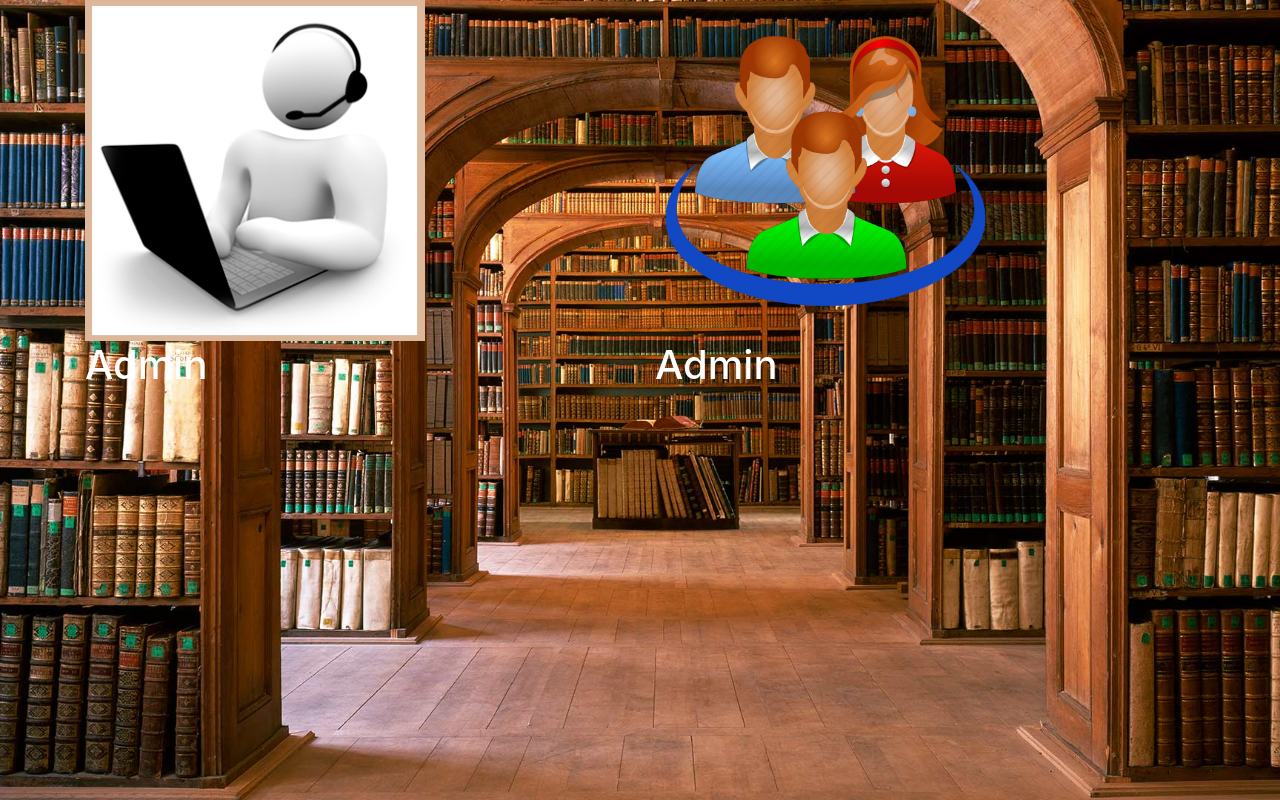
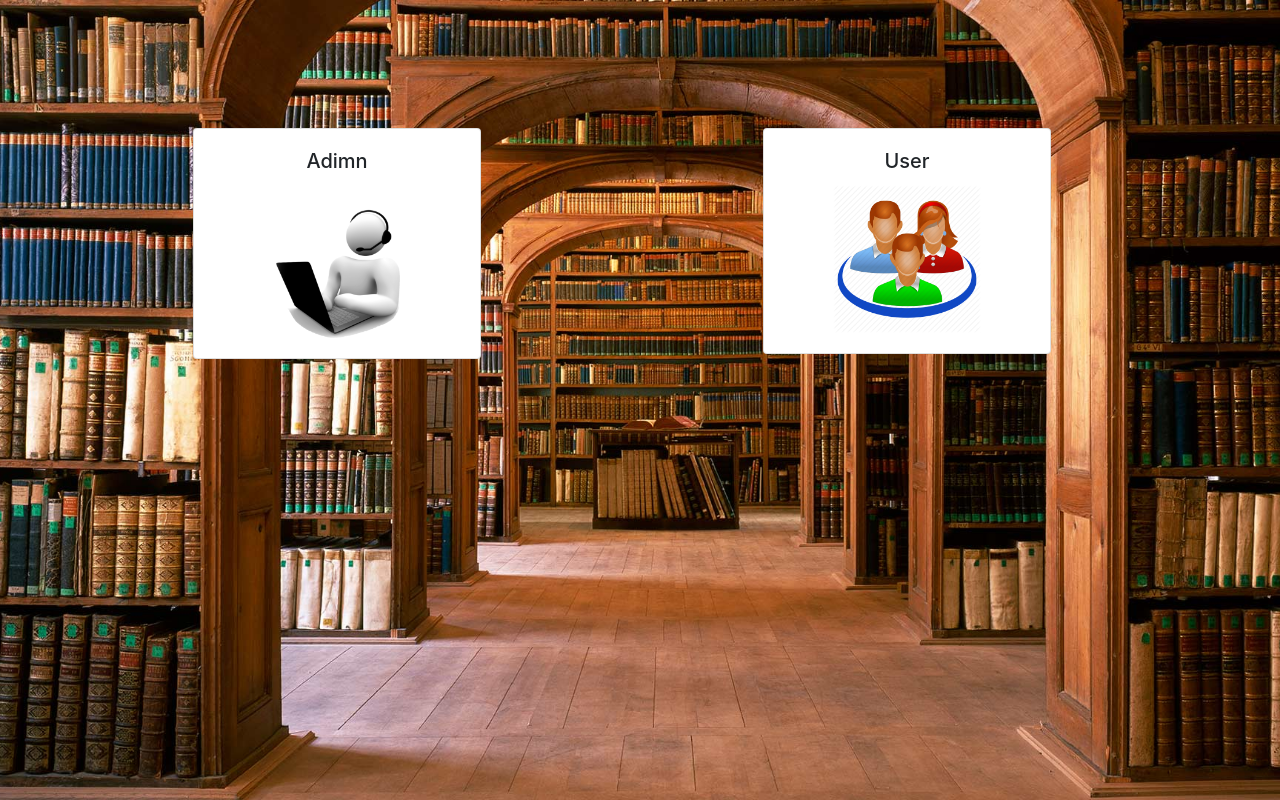
Before and after one commit to anjana6/Library-Management-System, a React (Create React App) app in the folder online-library/: page / in a window 1280 px wide. Built offline with nearby package versions, Linux system fonts and the light colour scheme.

Commit message:
create homepage

```diff
--- a/online-library/src/App.css
+++ b/online-library/src/App.css
@@ -2,7 +2,17 @@
   background:url('./Images/home.jpg') no-repeat center center/cover;
   height: 100vh;
   width: 100%;
+  padding-top: 10%;
 }
+.card-admin{
+  left: 20%;
+}
+.card-user{
+  left:  20%;
+}
+/* .img-content{
+  margin-top: 30%;
+} */
 
 /* .App-logo {
   height: 40vmin;
--- a/online-library/src/component/layout/Home.js
+++ b/online-library/src/component/layout/Home.js
@@ -1,6 +1,6 @@
 import React from 'react';
-import {Container,Row,Col,Image} from 'react-bootstrap';
-import admin from '../../Images/admin.png'
+import {Container,Row,Col,Image,Card} from 'react-bootstrap';
+import admin from '../../Images/admin1.png'
 import users from '../../Images/users.png'
 
 
@@ -8,16 +8,28 @@ import users from '../../Images/users.png'
 const Home = () =>{
     return (
         <div className="home">
+            <div className="img-content">
                 <Container>
                 <Row>
-            <Col xs={6}><Image src={admin} style={{height:"60%"}}/>
-            <h1 class="text-white">Admin</h1>
+                <Col xs={6}>
+                <Card className="text-center card-admin" style={{ width: '18rem' }}>
+                    <Card.Body>
+                        <Card.Title>Adimn</Card.Title>
+                        <Card.Link href="#"><Image src={admin} style={{height:"60%",width:"60%"}}/></Card.Link>
+                    </Card.Body>
+                </Card>
                 </Col>
-            <Col xs={6}><Image src={users} style={{height:"60%"}}/>
-            <h1 class="text-white center">Admin</h1>
+                <Col xs={6}>
+                <Card className="text-center card-user " style={{ width: '18rem' }}>
+                    <Card.Body>
+                        <Card.Title>User</Card.Title>
+                        <Card.Link href="#"><Image src={users} style={{height:"60%",width:"60%"}}/></Card.Link>
+                    </Card.Body>
+                </Card>
                 </Col>
                 </Row>
                 </Container>
+            </div>
 
         </div>
     )
```
Also changed, not shown: online-library/src/Images/admin1.png (added). Lines whose indentation alone changed are shown as unchanged.
